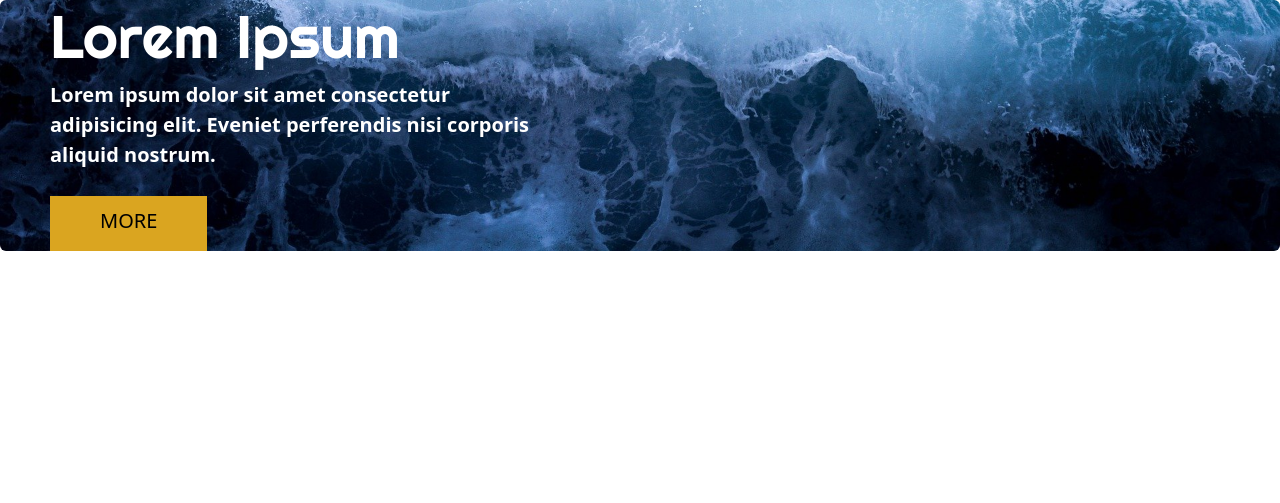
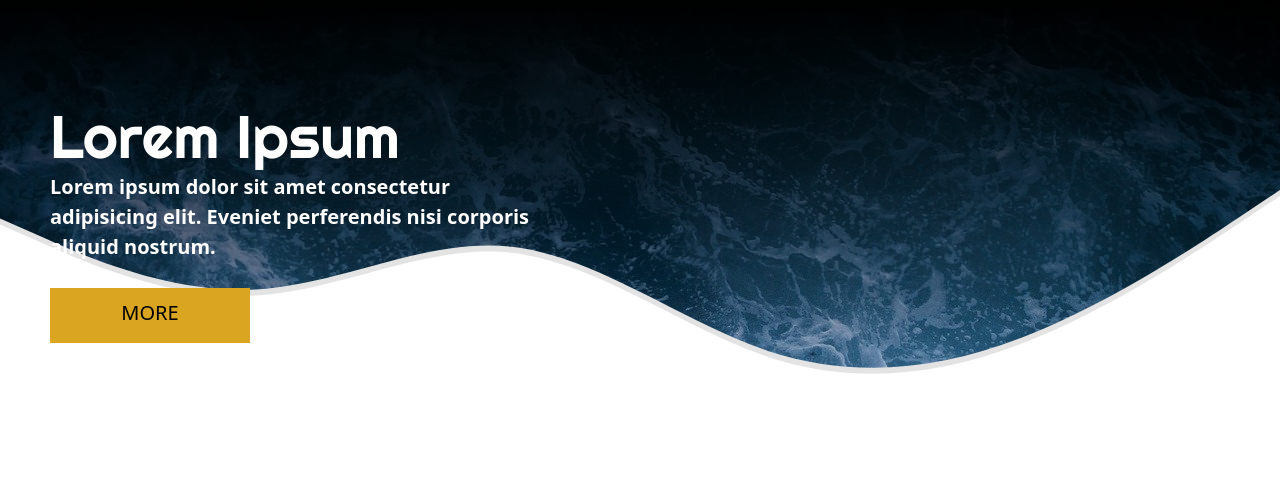
Before and after one commit to Hackademy-96/lezione-8-Davide-Ciraudo, a plain HTML site: page index.html in a window 1280 px wide. Drawn offline with nearby package versions, Linux system fonts and the light colour scheme.

Commit message:
fine intestazione

```diff
--- a/index.html
+++ b/index.html
@@ -3,7 +3,7 @@
   <head>
     <meta charset="utf-8">
     <meta name="viewport" content="width=device-width, initial-scale=1">
-    <title>Bootstrap demo</title>
+    <title>Lorem Ipsum</title>
     <link href="https://cdn.jsdelivr.net/npm/bootstrap@5.3.1/dist/css/bootstrap.min.css" rel="stylesheet" integrity="sha384-4bw+/aepP/YC94hEpVNVgiZdgIC5+VKNBQNGCHeKRQN+PtmoHDEXuppvnDJzQIu9" crossorigin="anonymous">
     <link rel="stylesheet" href="style.css">
     <!-- font google  -->
@@ -14,13 +14,13 @@
   </head>
   <body>
         <!-- Titolo con card iniziale  -->
-        <div class="card">
-          <div class="">
+        <div class="card-immage">
+        <div class="intestazione">
             <h5 class="card-title">Lorem Ipsum</h5>
             <p class="card-text"><strong>Lorem ipsum dolor sit amet consectetur adipisicing elit. Eveniet perferendis nisi corporis aliquid nostrum.</strong> </p>
             <a href="#" class="btn btn-primary">MORE</a>
           </div>
-
+        </div>
 
 
 
--- a/style.css
+++ b/style.css
@@ -4,16 +4,18 @@
 
 }
 /* card iniziale con bottone  */
-.card{
-    height: 100%;
-    background-image: url(/media/header.jpg);
-    background-size: cover;
-    background-position: bottom;
+.intestazione{
+    height: 50vh;
+    width: 500px;
     display: flex;
-    justify-content: center;
-    border: 0;
+    position: relative;
+    top: 100px;
+    flex-direction: column;
     color: white;
-
+}
+.card-immage{
+    background: url(./media/wave2.svg) bottom no-repeat, url(media/wave1.svg) 0% 97% no-repeat, linear-gradient(rgb(0,0,0),rgba(255, 255, 255, 0)), url(./media/header.jpg) top no-repeat;
+    height: 60vh;
 }
 .card-title{
     font-size: 60px;
@@ -39,4 +41,5 @@
     background-color: goldenrod;
     border: 0;
     color: black;
+    width: 200px;
 }
```
